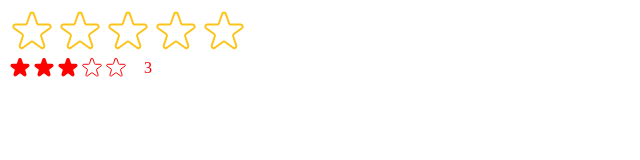
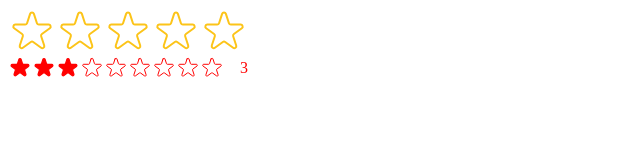
Before and after one commit to mahmudurmahid/movie-rating-app-react, a React (Create React App) app in the folder movie-rating-app/: page / in a window 1280 px wide. Shown: the top 160 px of the page, without its empty margins (0-640 px from the left). Built offline with nearby package versions, Linux system fonts and the light colour scheme.

Commit message:
outside external components can access rating state from this component

```diff
--- a/movie-rating-app/src/StarRating.js
+++ b/movie-rating-app/src/StarRating.js
@@ -17,12 +17,14 @@ export default function StarRating({
   className = "",
   messages = [],
   defaultRating = 0,
+  onSetRating,
 }) {
   const [rating, setRating] = useState(defaultRating);
   const [tempRating, setTempRating] = useState(0);
 
   function handleRating(rating) {
     setRating(rating);
+    onSetRating(rating);
   }
 
   const textStyle = {
--- a/movie-rating-app/src/index.js
+++ b/movie-rating-app/src/index.js
@@ -9,6 +9,12 @@ root.render(
   <React.StrictMode>
     {/* <App /> */}
     <StarRating />
-    <StarRating size={24} color="red" className="test" defaultRating={3} />
+    <StarRating
+      maxRating={9}
+      size={24}
+      color="red"
+      className="test"
+      defaultRating={3}
+    />
   </React.StrictMode>
 );
```
